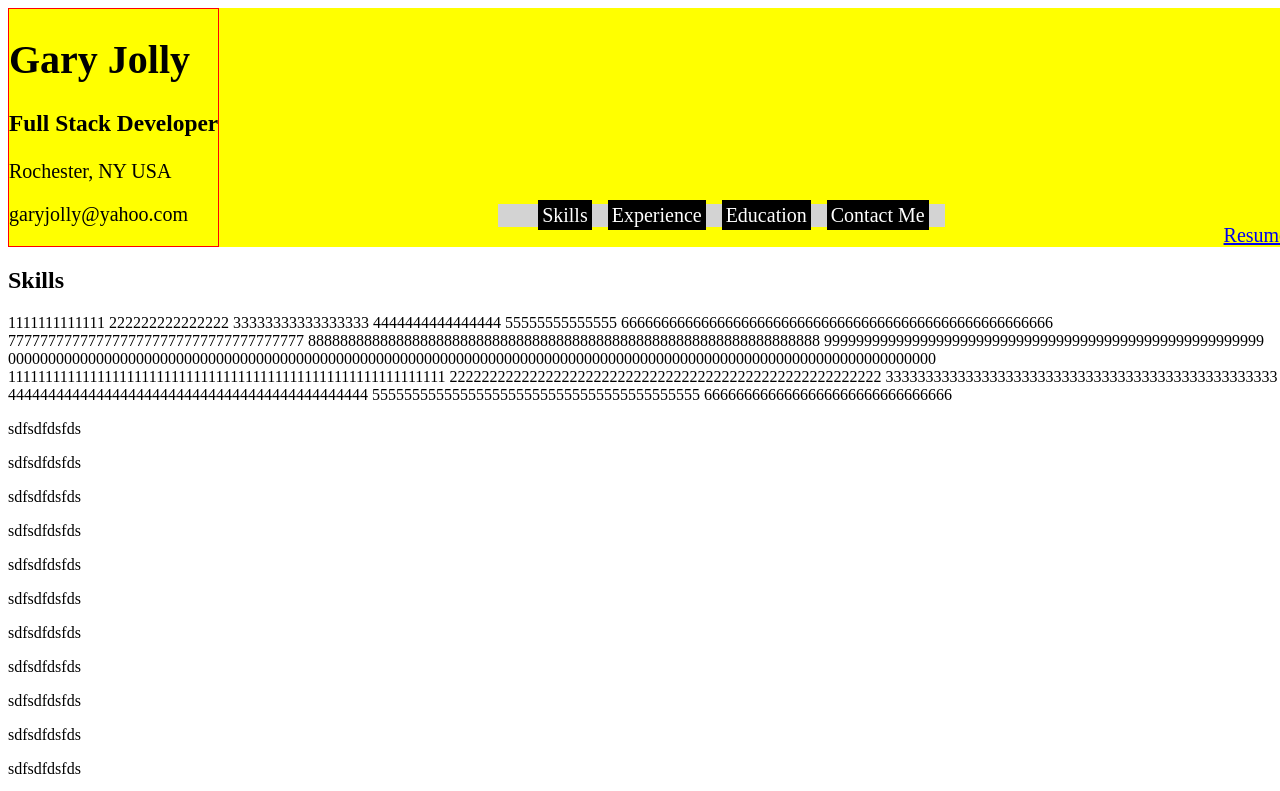
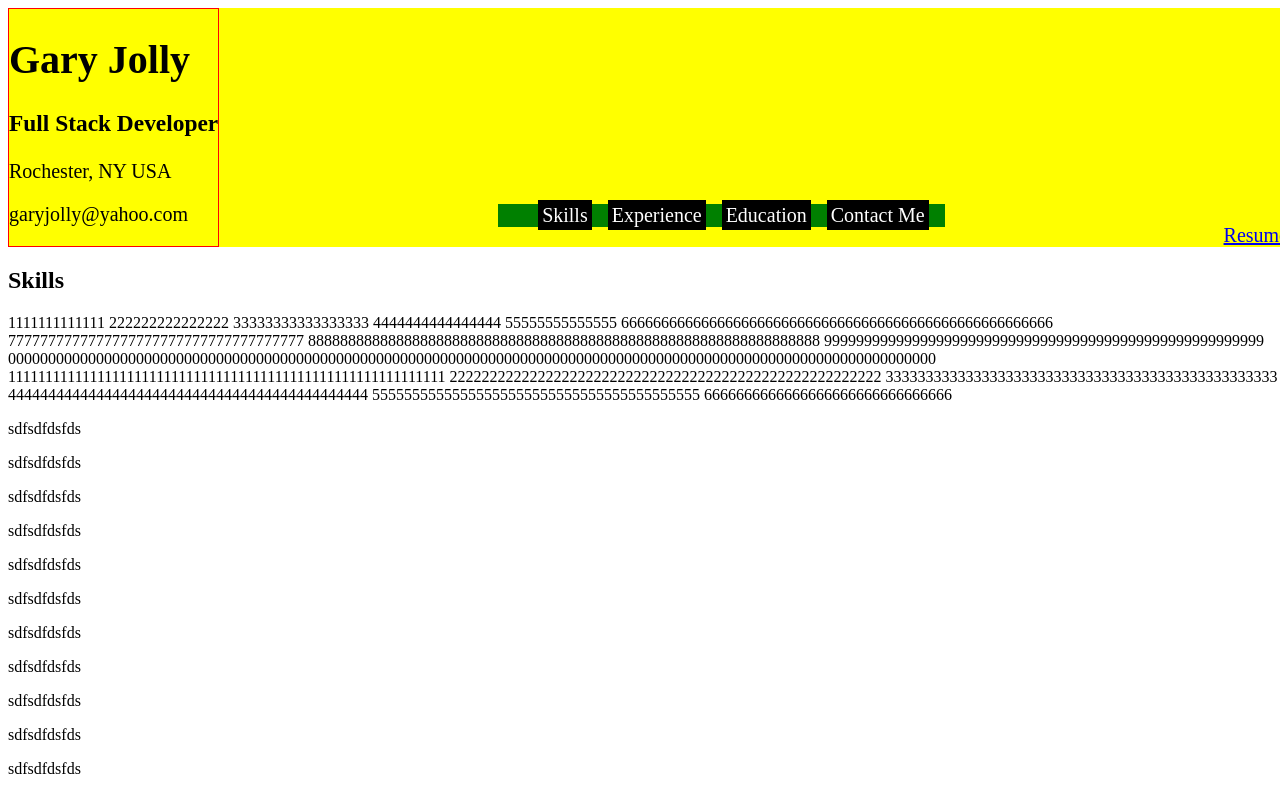
Before and after one commit to garyjolly/garyjolly.github.io, a plain HTML site: page index.html in a window 1280 px wide. Shown: the top 791 px of the page. Drawn offline with Linux system fonts and the light colour scheme.

Commit message:
Header WIP

```diff
--- a/css/style.css
+++ b/css/style.css
@@ -18,7 +18,7 @@ header .contact-info {
     border: 1px solid red;
 }
 
-nav ul {background-color: lightgray;
+nav ul {background-color: green;
     display: flex;
     list-style: none;
 }
```
